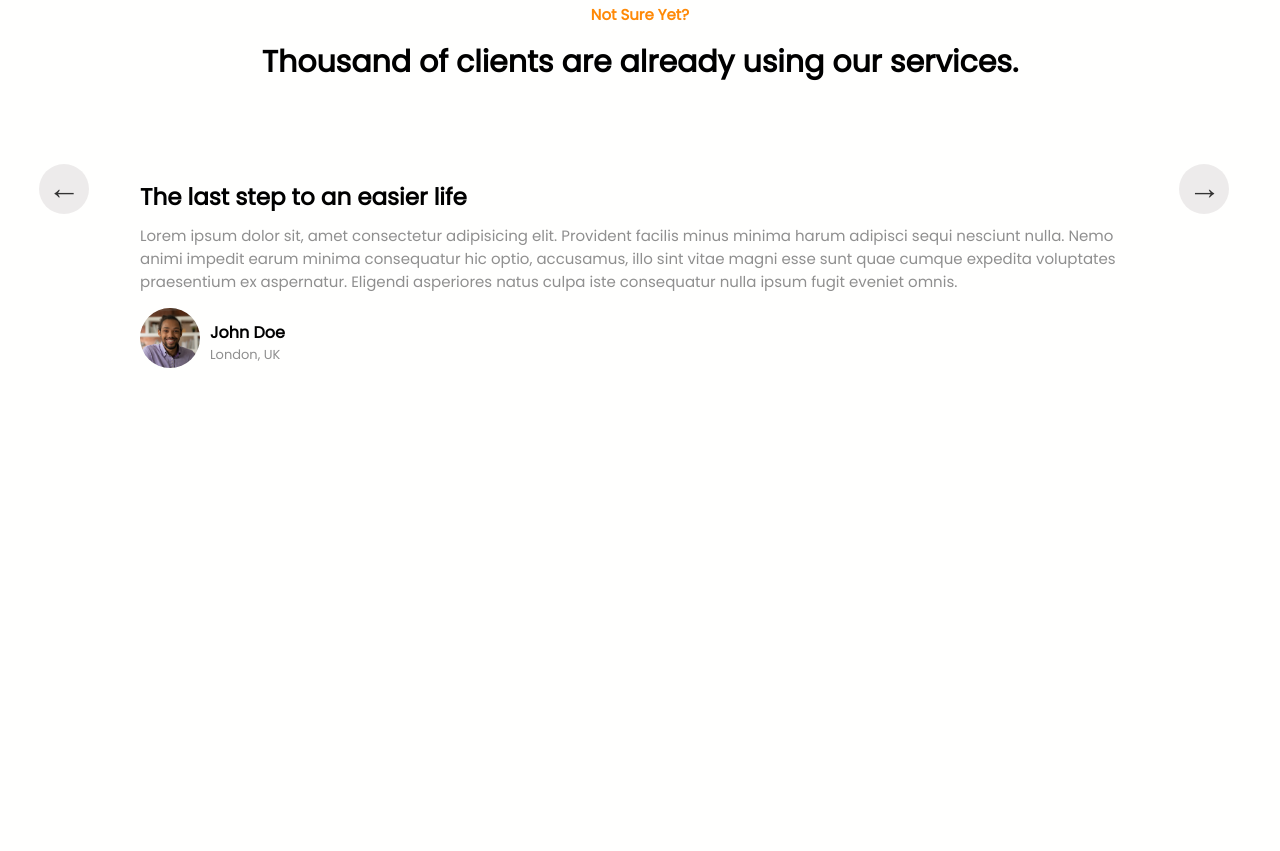
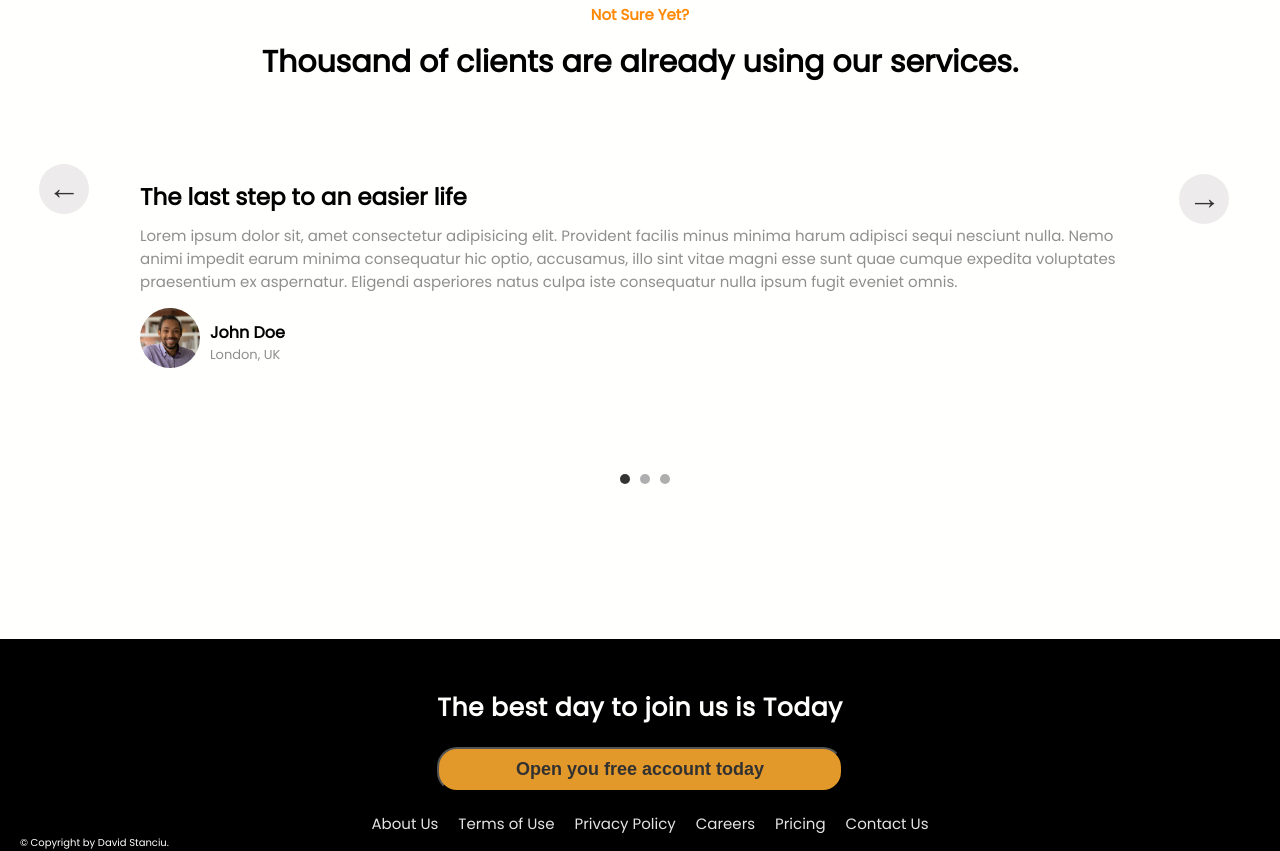
Before and after one commit to davidstanciu11/bank_app, a plain HTML site: page BankApp/BankApp.html in a window 1280 px wide. Shown: the part 2965-3816 px from the top of the page. Before the commit the page ends 3379 px from the top, so only its background shows below. Drawn offline with Linux system fonts and the light colour scheme.

Commit message:
footer finished

```diff
--- a/BankApp/BankApp.css
+++ b/BankApp/BankApp.css
@@ -513,6 +513,7 @@ body {
 	position: absolute;
 	width: 120rem;
 	left: -60rem;
+	transition: all 0.7s;
 }
 
 .profile_img {
@@ -572,11 +573,91 @@ body {
 .slider_btn_left {
 	left: 5%;
 	transform: translate(-50%, -50%);
-
 }
 
 .slider_btn_right {
 	right: 2%;
 	transform: translate(-50%, -50%);
+	top: 36rem;
+}
 
+.dots {
+	position: absolute;
+	bottom: -25rem;
 }
+#reviews_page {
+	width: 100vw;
+	margin-bottom: 10rem;
+	height: 50vh;
+}
+
+.dots_btn {
+	height: 1rem;
+	width: 1rem;
+	background-color: #8b8b8b;
+	border-radius: 50%;
+	display: inline-block;
+	cursor: pointer;
+	transition: all 0.5s;
+	margin-left: 1rem;
+	opacity: 0.7;
+}
+
+
+.dots_btn_active {
+	background-color: #343434;
+	opacity: 1;
+}
+
+.footer {
+	width: 100vw;
+	margin-top: 40rem;
+	background-color: #000;
+	color: #fffffe;
+}
+
+.footer_heading {
+	display: grid;
+	justify-content: center;
+	align-items: center;
+	padding-top: 5rem;
+}
+
+.footer_title {
+	font-size: 2.5rem;
+	letter-spacing: 0.5px;
+}
+
+.footer_button {
+	font-size: 1.8rem;
+	margin-top: 2rem;
+	padding: 10px 30px;
+	border-radius: 20px;
+	cursor: pointer;
+	background-color: #e2992a;
+	font-weight: bold;
+	color: #323131;
+}
+
+.footer_button:hover {
+	background-color: #ff8906;
+}
+
+.footer_list {
+	display: flex;
+	justify-content: center;
+	align-items: center;
+	margin-top: 2rem;
+}
+
+.footer_links{
+	list-style: none;
+	margin-left: 2rem;
+	font-size: 1.5rem;
+	cursor: pointer;
+	color: #e4e4e4;
+}
+
+.copyright {
+	margin-left: 2rem;
+}
--- a/BankApp/BankApp.html
+++ b/BankApp/BankApp.html
@@ -284,8 +284,27 @@
 
 			<button class="slider_btn slider_btn_left">&larr;</button>
 			<button class="slider_btn slider_btn_right">&rarr;</button>
+			<div class="dots"></div>
+		</section>
 
-		</section>
+		<footer class="footer">
+			<div class="footer_heading">
+				<h2 class="footer_title">The best day to join us is Today</h2>
+				<button class="footer_button" onclick="openModal()">Open you free account today</button>
+			</div>
+			<div class="footer_specs">
+				<ul class="footer_list">
+				<li class="footer_links">About Us</li>
+				<li class="footer_links">Terms of Use</li>
+				<li class="footer_links">Privacy Policy</li>
+				<li class="footer_links">Careers</li>
+				<li class="footer_links">Pricing</li>
+				<li class="footer_links">Contact Us</li>
+				</ul>
+				<p class="copyright">&#169; Copyright by David Stanciu.</p>
+			</div>
+		</footer>
+
 
 		<button class="scroll_up" id="btn_scroll">
 			<img src="../assets/scroll_up.png" alt="scroll up" class="img_scroll" />
--- a/BankApp/BankApp.js
+++ b/BankApp/BankApp.js
@@ -14,6 +14,7 @@ const hiddenSections = document.querySelectorAll(".section_hidden");
 const slides = document.querySelectorAll(".slide");
 const btnLeftSlider = document.querySelector(".slider_btn_left");
 const btnRightSlider = document.querySelector(".slider_btn_right");
+const dotsSlider = document.querySelector(".dots");
 
 //Operation Container
 operationLoanContainer.classList.remove("card_operation_active");
@@ -103,6 +104,30 @@ const goToSlide = (slide) => {
 	);
 };
 goToSlide(0);
+
+//Dots Slider
+
+const createDots = () => {
+	slides.forEach((empty, i) => {
+		dotsSlider.insertAdjacentHTML(
+			"beforeend",
+			`<buttton class="dots_btn" data-slide="${i}"></button>`
+		);
+	});
+};
+createDots();
+
+const activateDot = (slide) => {
+	document
+		.querySelectorAll(".dots_btn")
+		.forEach((dot) => dot.classList.remove("dots_btn_active"));
+
+	document
+		.querySelector(`.dots_btn[data-slide="${slide}"]`)
+		.classList.add("dots_btn_active");
+};
+activateDot(0);
+
 //EventListeners
 
 btnOpenModal.addEventListener("click", openModal);
@@ -159,9 +184,19 @@ navigation.addEventListener("mouseout", (e) => {
 btnRightSlider.addEventListener("click", () => {
 	curSlide === maxSlide - 1 ? (curSlide = 0) : curSlide++;
 	goToSlide(curSlide);
+	activateDot(curSlide);
 });
 
 btnLeftSlider.addEventListener("click", () => {
 	curSlide === 0 ? (curSlide = maxSlide - 1) : curSlide--;
 	goToSlide(curSlide);
+	activateDot(curSlide);
 });
+
+dotsSlider.addEventListener("click", (e) => {
+	if (e.target.classList.contains("dots_btn")) {
+		const { slide } = e.target.dataset;
+		goToSlide(slide);
+		activateDot(slide);
+	}
+});
```
